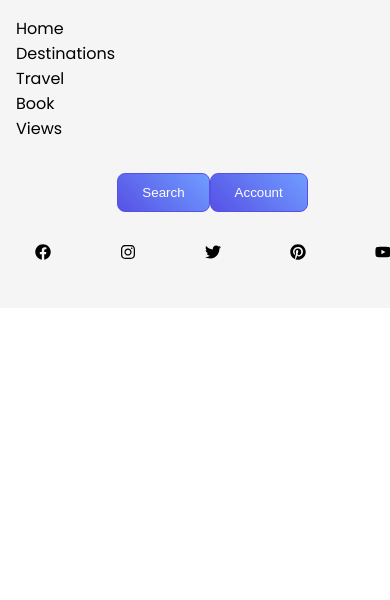
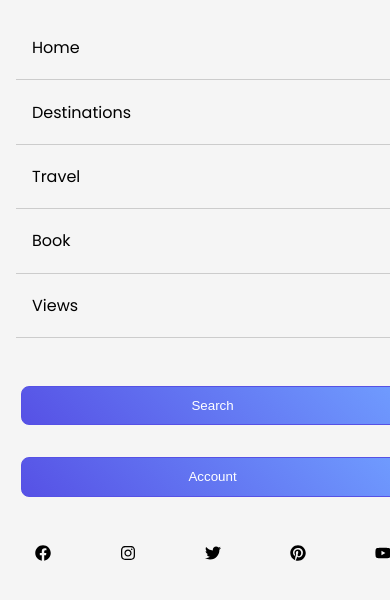
Before and after one commit to carlos-lopez98/TravelSite, a React (Create React App) app: page / in a window 390 px wide. Shown: the top 600 px of the page. Built offline with nearby package versions, Linux system fonts and the light colour scheme.

Commit message:
Adding Button Styles

```diff
--- a/src/components/navbar/NavbarStyle.scss
+++ b/src/components/navbar/NavbarStyle.scss
@@ -45,6 +45,12 @@ li {
         transition: 0.3s;
     }
 
+    .mobile-menu li {
+        padding: 1.2rem 1rem;
+        margin: 0 1rem;
+        border-bottom: 1px solid #ccc;
+    }
+
     .mobile-nav {
         margin: 1rem 0;
     }
@@ -67,6 +73,11 @@ li {
         transition: 0.3s;
     }
 
+    .mobile-menu button {
+        margin: 1rem;
+        width: 90%;
+    }
+
     //This attribute removes the nav-menu from the html and it won't take up space
     .nav-menu {
         display: none;
```
